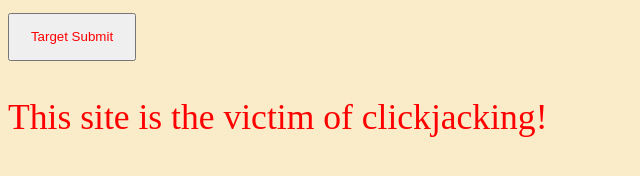
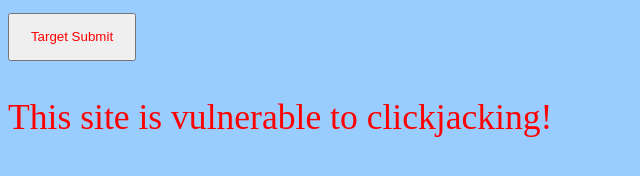
Before and after one commit to ptraunf/clickjacking-demo, a website: page target/target.html in a window 1280 px wide. Shown: the whole page, without its empty margins (0-640 px from the left). Drawn offline with Linux system fonts and the light colour scheme.

Commit message:
styling, screenshots

```diff
--- a/target/target.html
+++ b/target/target.html
@@ -10,7 +10,7 @@
         body {
             color: red;
             font-size: calc(10px + 2vmax);
-            background-color: #faebc9;
+            background-color: #99ccff;
             opacity: 100%;
         }
         #target-button {
@@ -25,7 +25,7 @@
 <body>
     <button id="target-button" >Target Submit</button>
 
-    <p>This site is the victim of clickjacking!</p>
+    <p>This site is vulnerable to clickjacking!</p>
 <script>
     document.getElementById("target-button").addEventListener("click", (event) => {
         alert("Target Button Clicked!");
```
Also changed, not shown: attacker/index.html (+1 -1 lines), README.md, screenshots/clickjack-demo-alert.png (added), screenshots/clickjack-demo-button.png (added).
